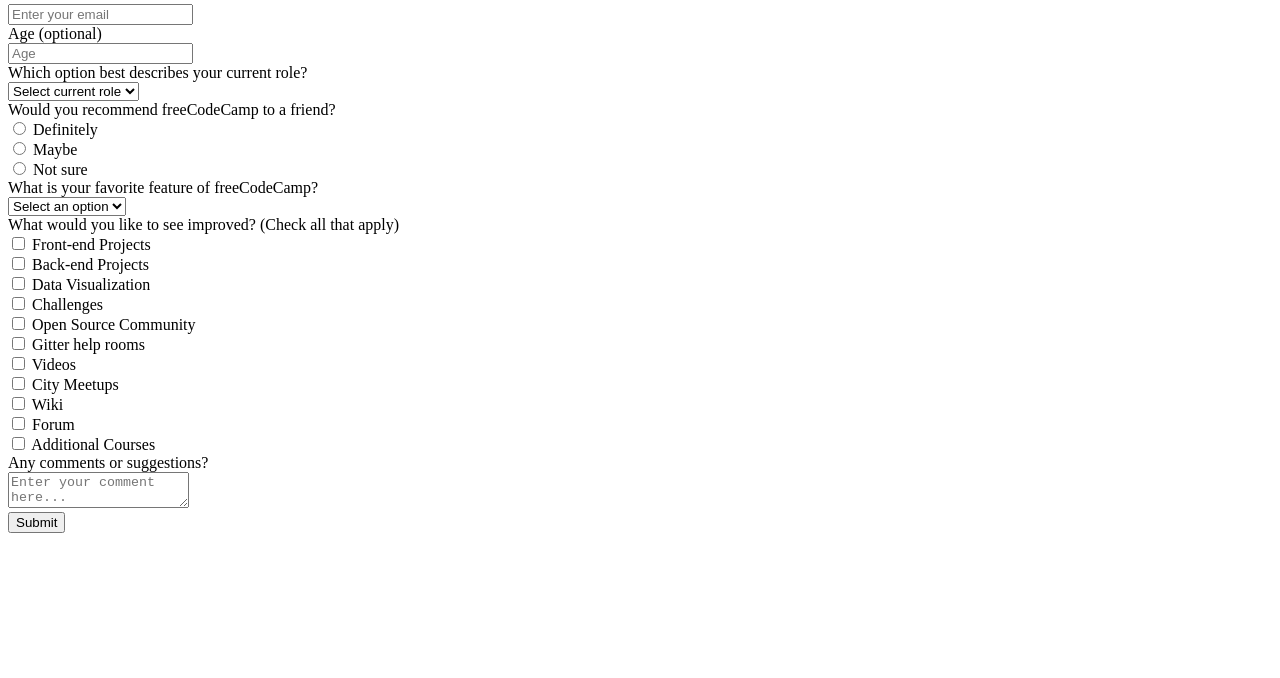
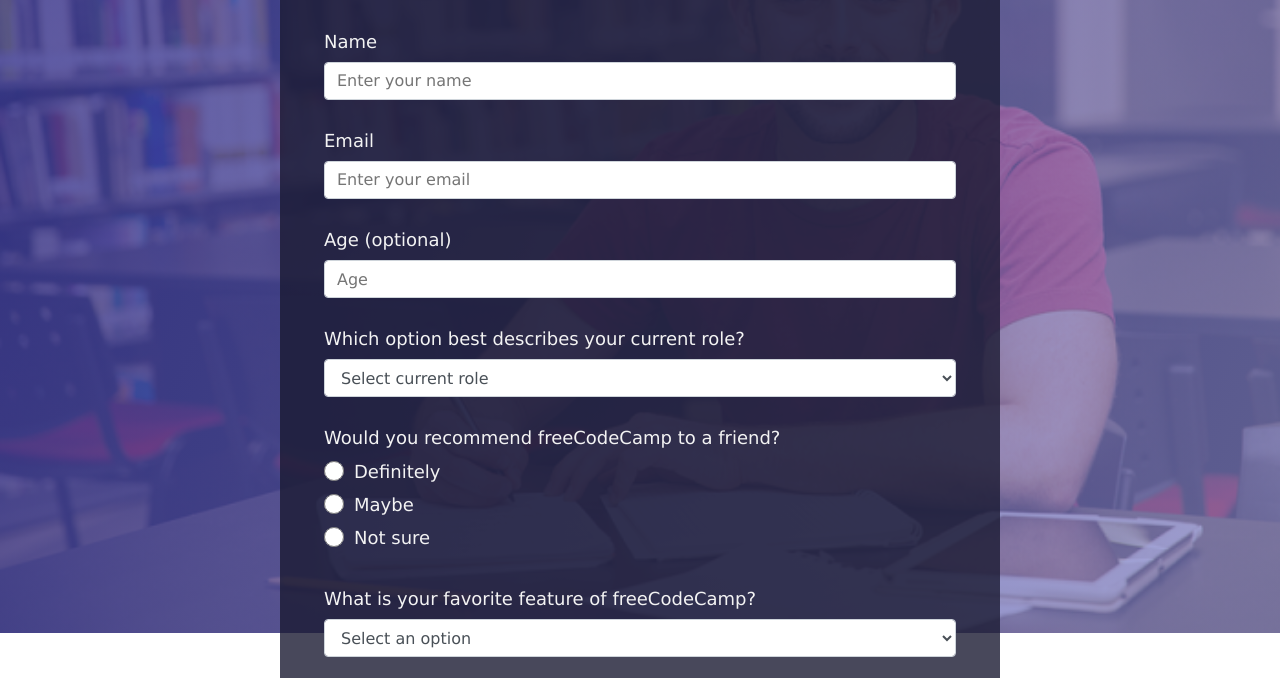
Before and after one commit to Abdoul-Jabbar/microverseHtmlCSS, a plain HTML site: page index.html in a window 1280 px wide. Shown: the part 167-845 px from the top of the page. Before the commit the page ends 800 px from the top, so only its background shows below. Drawn offline with Linux system fonts and the light colour scheme.

Commit message:
css added

```diff
--- a/index.html
+++ b/index.html
@@ -5,25 +5,27 @@
         <link rel="stylesheet" href="styles.css">
     </head>
     <body>
-        <div>
-            <h1 id="title">freeCodeCamp Survey Form</h1>
-            <p id="description">Thank you for taking the time to help us improve the platform</p>
+        <div class="container">
+            <header class="header">
+                <h1 id="title" for="name">freeCodeCamp Survey Form</h1>
+                <p id="description">Thank you for taking the time to help us improve the platform</p>
+            </header>
             <form id="survey-form">
-                <div>
-                    <label id="name-label">Name</label><br>
-                    <input id="name" type="text" placeholder="Enter your name" required />
+                <div class="form-group">
+                    <label id="name-label">Name</label>
+                    <input id="name" type="text" placeholder="Enter your name" class="form-control" required />
                 </div>
-                <div>
-                    <label id="email-label">Email</label><br>
-                    <input id="email" type="email" placeholder="Enter your email" required />
+                <div class="form-group">
+                    <label id="email-label">Email</label>
+                    <input id="email" type="email" placeholder="Enter your email" class="form-control" required />
                 </div>
-                <div>
-                    <label id="number-label">Age (optional)</label><br>
-                    <input id="age" type="number" [min]="18" [max]="100" placeholder="Age" />
+                <div class="form-group">
+                    <label id="number-label">Age (optional)</label>
+                    <input id="age" type="number" [min]="18" [max]="100" placeholder="Age" class="form-control"/>
                 </div>
-                <div>
-                    <label id="dropdown-label">Which option best describes your current role?</label><br>
-                    <select id="dropdown1">
+                <div class="form-group">
+                    <label id="dropdown-label">Which option best describes your current role?</label>
+                    <select id="dropdown1" class="form-control">
                         <option value="0">Select current role</option>
                         <option value="1">Student</option>
                         <option value="2">Full Time Job</option>
@@ -32,18 +34,15 @@
                         <option value="5">Other</option>
                     </select>
                 </div>
-                <div>
-                    <label id="number-label">Would you recommend freeCodeCamp to a friend?</label><br>
-                    <input type="radio" name="recommand" id="recommand1" />
-                    <label>Definitely</label><br>
-                    <input type="radio" name="recommand" id="recommand2" />
-                    <label>Maybe</label><br>
-                    <input type="radio" name="recommand" id="recommand3" />
-                    <label>Not sure</label>
+                <div class="form-group">
+                    <label id="number-label">Would you recommend freeCodeCamp to a friend?</label>
+                    <label><input type="radio" name="recommand" id="recommand1" class="input-radio"/> Definitely</label>
+                    <label><input type="radio" name="recommand" id="recommand2" class="input-radio"/> Maybe</label>
+                    <label><input type="radio" name="recommand" id="recommand3" class="input-radio"/> Not sure</label>
                 </div>
-                <div>
-                    <label id="dropdown2-label">What is your favorite feature of freeCodeCamp?</label><br>
-                    <select id="dropdown2">
+                <div class="form-group">
+                    <label id="dropdown2-label">What is your favorite feature of freeCodeCamp?</label>
+                    <select id="dropdown2" class="form-control">
                         <option value="0">Select an option</option>
                         <option value="1">Challenges</option>
                         <option value="2">Projects</option>
@@ -51,36 +50,27 @@
                         <option value="4">Open source</option>
                     </select>
                 </div>
-                <div>
-                    <label id="checkbox-label">What would you like to see improved? (Check all that apply)</label><br>
-                    <input type="checkbox" name="improove" id="improove1" />
-                    <label>Front-end Projects</label><br>
-                    <input type="checkbox" name="improove" id="improove2" />
-                    <label>Back-end Projects</label><br>
-                    <input type="checkbox" name="improove" id="improove3" />
-                    <label>Data Visualization</label><br>
-                    <input type="checkbox" name="improove" id="improove4" />
-                    <label>Challenges</label><br>
-                    <input type="checkbox" name="improove" id="improove5" />
-                    <label>Open Source Community</label><br>
-                    <input type="checkbox" name="improove" id="improove6" />
-                    <label>Gitter help rooms</label><br>
-                    <input type="checkbox" name="improove" id="improove7" />
-                    <label>Videos</label><br>
-                    <input type="checkbox" name="improove" id="improove8" />
-                    <label>City Meetups</label><br>
-                    <input type="checkbox" name="improove" id="improove9" />
-                    <label>Wiki</label><br>
-                    <input type="checkbox" name="improove" id="improove10" />
-                    <label>Forum</label><br>
-                    <input type="checkbox" name="improove" id="improove11" />
-                    <label>Additional Courses</label>
+                <div class="form-group">
+                    <label id="checkbox-label">What would you like to see improved? (Check all that apply)</label>
+                    <label><input type="checkbox" name="improove" id="improove1" class="input-checkbox"/> Front-end Projects</label>
+                    <label><input type="checkbox" name="improove" id="improove2" class="input-checkbox"/> Back-end Projects</label>
+                    <label><input type="checkbox" name="improove" id="improove3" class="input-checkbox"/> Data Visualization</label>
+                    <label><input type="checkbox" name="improove" id="improove3" class="input-checkbox"/> Challenges</label>
+                    <label><input type="checkbox" name="improove" id="improove3" class="input-checkbox"/> Open Source Community</label>
+                    <label><input type="checkbox" name="improove" id="improove3" class="input-checkbox"/> Gitter help rooms</label>
+                    <label><input type="checkbox" name="improove" id="improove3" class="input-checkbox"/> Videos</label>
+                    <label><input type="checkbox" name="improove" id="improove3" class="input-checkbox"/> City Meetups</label>
+                    <label><input type="checkbox" name="improove" id="improove3" class="input-checkbox"/> Wiki</label>
+                    <label><input type="checkbox" name="improove" id="improove3" class="input-checkbox"/> Forum</label>
+                    <label><input type="checkbox" name="improove" id="improove3" class="input-checkbox"/> Additional Courses</label>
                 </div>
-                <div>
-                    <label id="textarea-label">Any comments or suggestions?</label><br>
-                    <textarea id="textarea" row="10" col="150" placeholder="Enter your comment here..."></textarea>
+                <div class="form-group">
+                    <label id="textarea-label">Any comments or suggestions?</label>
+                    <textarea id="textarea" row="10" col="150" placeholder="Enter your comment here..." class="input-textarea"></textarea>
                 </div>
-                <input type="submit"/>
+                <div class="form-group">
+                    <button type="submit" id="submit" class="submit-button">Submit</button>
+                </div>
             </form>
         </div>
     </body>
--- a/styles.css
+++ b/styles.css
@@ -0,0 +1,181 @@
+@import url('https://fonts.googleapis.com/css?family=Poppins:200i,400&display=swap');
+
+:root {
+  --color-white: #f3f3f3;
+  --color-darkblue: #1b1b32;
+  --color-darkblue-alpha: rgba(27, 27, 50, 0.8);
+  --color-green: #37af65;
+}
+
+*,
+*::before,
+*::after {
+  box-sizing: border-box;
+}
+
+body {
+  font-family: Verdana, Arial, sans-serif;
+  font-size: 1rem;
+  font-weight: 400;
+  line-height: 1.4;
+  color: var(--color-white);
+  margin: 0;
+}
+
+
+body::before {
+  content: '';
+  position: fixed;
+  top: 0;
+  left: 0;
+  height: 100%;
+  width: 100%;
+  z-index: -1;
+  background: var(--color-darkblue);
+  background-image: linear-gradient(
+      115deg,
+      rgba(58, 58, 158, 0.8),
+      rgba(136, 136, 206, 0.7)
+    ),
+    url("successful-college-student-lg.png");
+  background-size: cover;
+  background-repeat: no-repeat;
+  background-position: center;
+}
+
+h1 {
+  font-weight: 400;
+  line-height: 1.2;
+}
+
+p {
+  font-size: 1.125rem;
+}
+
+h1,
+p {
+  margin-top: 0;
+  margin-bottom: 0.5rem;
+}
+
+label {
+  display: flex;
+  align-items: center;
+  font-size: 1.125rem;
+  margin-bottom: 0.5rem;
+}
+
+input,
+button,
+select,
+textarea {
+  margin: 0;
+  font-family: inherit;
+  font-size: inherit;
+  line-height: inherit;
+}
+
+button {
+  border: none;
+}
+
+.container {
+  width: 100%;
+  margin: 3.125rem auto 0 auto;
+}
+
+@media (min-width: 576px) {
+  .container {
+    max-width: 540px;
+  }
+}
+
+@media (min-width: 768px) {
+  .container {
+    max-width: 720px;
+  }
+}
+
+.header {
+  padding: 0 0.625rem;
+  margin-bottom: 1.875rem;
+}
+
+.description {
+  font-style: italic;
+  font-weight: 200;
+  text-shadow: 1px 1px 1px rgba(0, 0, 0, 0.4);
+}
+
+.clue {
+  margin-left: 0.25rem;
+  font-size: 0.9rem;
+  color: #e4e4e4;
+}
+
+.text-center {
+  text-align: center;
+}
+
+/* form */
+
+form {
+  background: var(--color-darkblue-alpha);
+  padding: 2.5rem 0.625rem;
+  border-radius: 0.25rem;
+}
+
+@media (min-width: 480px) {
+  form {
+    padding: 2.5rem;
+  }
+}
+
+.form-group {
+  margin: 0 auto 1.25rem auto;
+  padding: 0.25rem;
+}
+
+.form-control {
+  display: block;
+  width: 100%;
+  height: 2.375rem;
+  padding: 0.375rem 0.75rem;
+  color: #495057;
+  background-color: #fff;
+  background-clip: padding-box;
+  border: 1px solid #ced4da;
+  border-radius: 0.25rem;
+  transition: border-color 0.15s ease-in-out, box-shadow 0.15s ease-in-out;
+}
+
+.form-control:focus {
+  border-color: #80bdff;
+  outline: 0;
+  box-shadow: 0 0 0 0.2rem rgba(0, 123, 255, 0.25);
+}
+
+.input-radio,
+.input-checkbox {
+  display: inline-block;
+  margin-right: 0.625rem;
+  min-height: 1.25rem;
+  min-width: 1.25rem;
+}
+
+.input-textarea {
+  min-height: 120px;
+  width: 100%;
+  padding: 0.625rem;
+  resize: vertical;
+}
+
+.submit-button {
+  display: block;
+  width: 100%;
+  padding: 0.75rem;
+  background: var(--color-green);
+  color: inherit;
+  border-radius: 2px;
+  cursor: pointer;
+}
```
Also changed, not shown: successful-college-student-lg.png (added).
